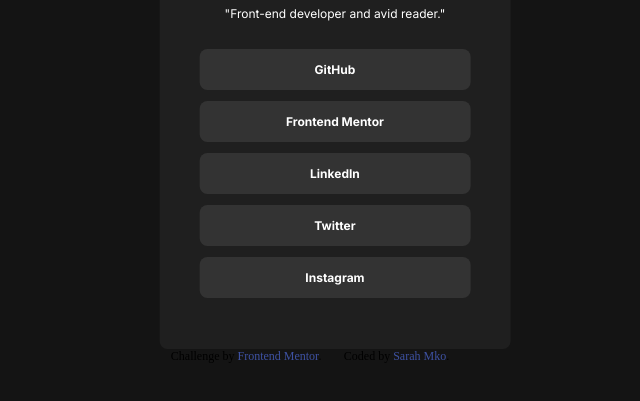
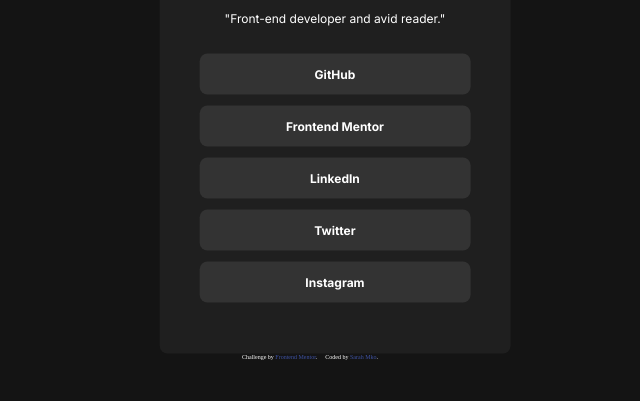
Before and after one commit to sar-mko/social-links-profile-main, a plain HTML site: page index.html in a window 1280 px wide. Shown: the part 331-732 px from the top of the page, without its empty margins (330-970 px from the left). Drawn offline with Linux system fonts and the light colour scheme.

Commit message:
Edit styling and README

```diff
--- a/style.css
+++ b/style.css
@@ -74,20 +74,23 @@ a:link, a:visited{
 
 /*footer*/
 .attribution {
-    font-size: 11px;
-     text-align: center;
-     display: flex;
-     flex-direction: row;
-     justify-content: space-around;
-     align-items: center;
+    display: flex;
+    flex-direction: row;
+    justify-content: center;
+    gap: 8px;
+}
 
-}
 .attribution a {
     color: hsl(228, 45%, 44%);
+    font-size: 6px;
 }
 .attribution p{
     padding: 0;
+    color: white;
+    font-size: 6px;
+
 }
+
 
 /* mobile designs */
 
```
Also changed, not shown: assets/images/desktop-scrnshot.png (added), assets/images/mobile-scrnshot.png (added), 3 other files.
